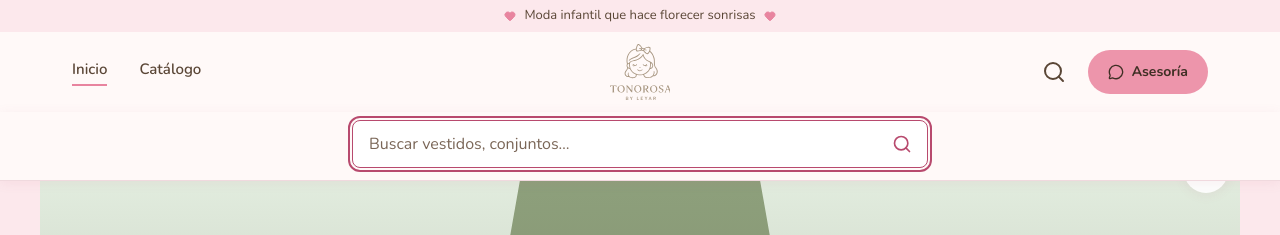
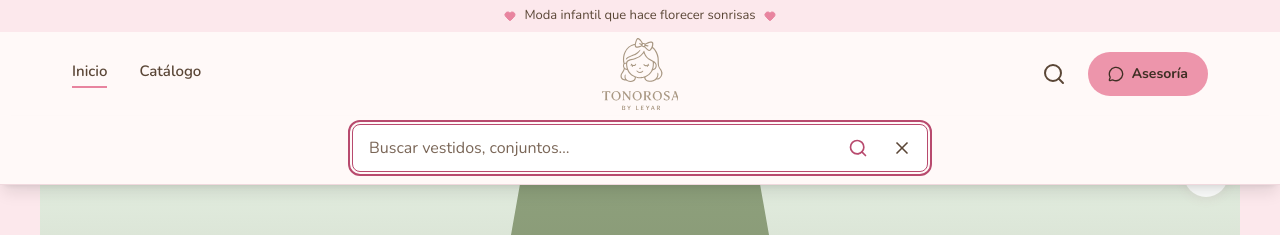
Before and after one commit to JojanDev/catalogo-libia, a Next.js app: page / in a window 1280 px wide. Both pictures are taken after a click on the button 1053 px from the left and 72 px from the top of the page. Shown: the top 235 px of the page. Built offline with nearby package versions, Linux system fonts and the light colour scheme; no server answers.

Commit message:
style: logo más grande y botón de cerrar en el buscador del encabezado
Barra de 66 px (móvil) y 84 px (escritorio) con logo de 52 y 72 px; el buscador superpuesto tiene sombra marcada y botón para cerrarlo.

```diff
--- a/src/components/tienda/Encabezado.tsx
+++ b/src/components/tienda/Encabezado.tsx
@@ -4,7 +4,7 @@ import Form from "next/form";
 import Link from "next/link";
 import { usePathname } from "next/navigation";
 import { useCallback, useRef, useState } from "react";
-import { Menu, MessageCircle, Search } from "lucide-react";
+import { Menu, MessageCircle, Search, X } from "lucide-react";
 import { Entrada } from "@/components/ui/Campo";
 import { Logo } from "@/components/ui/Logo";
 import { MenuLateral } from "@/components/tienda/MenuLateral";
@@ -35,7 +35,7 @@ export function Encabezado({ colecciones, whatsapp }: EncabezadoProps) {
   return (
     <header className="sticky top-0 z-40 border-b border-borde bg-canvas">
       <div className="mx-auto max-w-[1200px] px-2 sm:px-4 lg:px-8">
-        <div className="grid h-16 grid-cols-[1fr_auto_1fr] items-center lg:h-20">
+        <div className="grid h-[66px] grid-cols-[1fr_auto_1fr] items-center lg:h-[84px]">
           <div className="flex justify-start">
             <button
               type="button"
@@ -63,8 +63,8 @@ export function Encabezado({ colecciones, whatsapp }: EncabezadoProps) {
             </nav>
           </div>
           <Link href="/" aria-label="Tonorosa by Leyar, ir al inicio" className="col-start-2 justify-self-center">
-            <Logo alto={44} prioridad className="lg:hidden" />
-            <Logo alto={56} prioridad className="hidden lg:block" />
+            <Logo alto={52} prioridad className="lg:hidden" />
+            <Logo alto={72} prioridad className="hidden lg:block" />
           </Link>
           <div className="col-start-3 flex items-center justify-end gap-1 lg:gap-3">
             <button
@@ -93,7 +93,7 @@ export function Encabezado({ colecciones, whatsapp }: EncabezadoProps) {
       {buscando && (
         <div
           id="buscador-tienda"
-          className="absolute inset-x-0 top-full z-30 border-b border-borde bg-canvas px-4 pb-3 pt-2 shadow-card"
+          className="absolute inset-x-0 top-full z-30 border-b border-borde bg-canvas px-4 pb-3 pt-2 shadow-lg"
         >
           <Form
             action="/catalogo"
@@ -110,7 +110,7 @@ export function Encabezado({ colecciones, whatsapp }: EncabezadoProps) {
               type="search"
               autoFocus
               placeholder="Buscar vestidos, conjuntos…"
-              className="pr-12"
+              className="pr-24"
               onKeyDown={(e) => {
                 if (e.key === "Escape") {
                   setBuscando(false);
@@ -118,13 +118,26 @@ export function Encabezado({ colecciones, whatsapp }: EncabezadoProps) {
                 }
               }}
             />
+            <div className="absolute right-1 top-1/2 flex -translate-y-1/2 items-center">
               <button
                 type="submit"
                 aria-label="Buscar"
-              className="absolute right-1 top-1/2 flex size-11 -translate-y-1/2 items-center justify-center rounded-full text-rosa-accion hover:bg-rosa-suave"
+                className="flex size-11 items-center justify-center rounded-full text-rosa-accion hover:bg-rosa-suave"
               >
                 <Search className="size-5" aria-hidden="true" />
               </button>
+              <button
+                type="button"
+                aria-label="Cerrar buscador"
+                onClick={() => {
+                  setBuscando(false);
+                  botonLupa.current?.focus();
+                }}
+                className="flex size-11 items-center justify-center rounded-full text-cafe hover:bg-rosa-suave"
+              >
+                <X className="size-5" aria-hidden="true" />
+              </button>
+            </div>
           </Form>
         </div>
       )}
```
Lines whose indentation alone changed are shown as unchanged.
